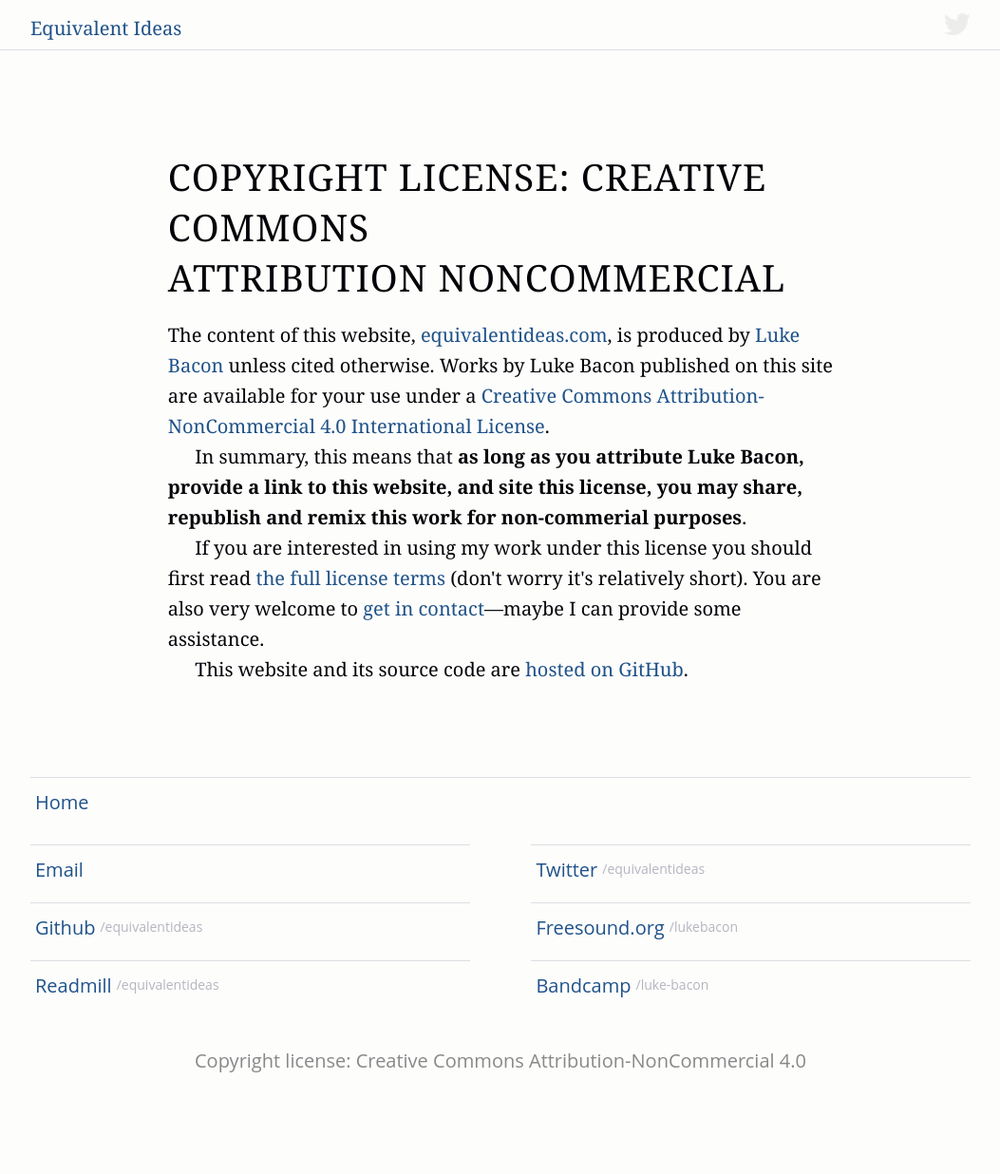
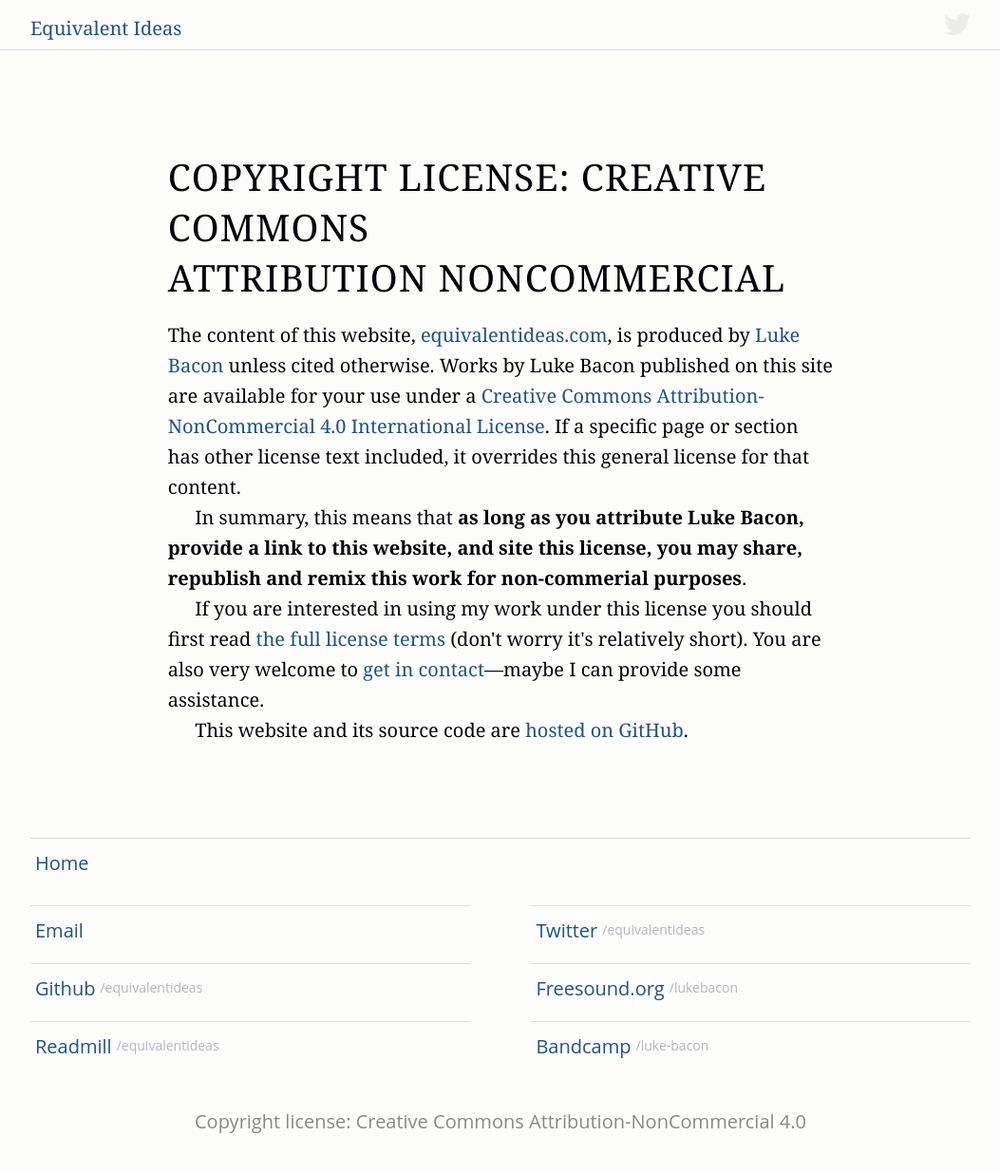
Before and after one commit to equivalentideas/home, a Jekyll site: the page built from copyright.html, in a window 1280 px wide. Shown: the whole page at 95% size, without its empty margins (113-1166 px from the left). Built offline with Jekyll 4.4.1, drawn with Linux system fonts in a browser that asks for light colours; nearby versions of some CDN libraries; Markdown is read by kramdown in place of the engine named in the settings; before the commit the page ends 1172 px from its top, so only the background shows below that.

Commit message:
make copyright more specific

```diff
--- a/copyright.html
+++ b/copyright.html
@@ -6,7 +6,7 @@
 permalink: copyright/
 ---
 
-<p>The content of this website, <a href="http://equivalentideas.com" title="The online home of Luke Bacon.">equivalentideas.com</a>, is produced by <a xmlns:cc="http://creativecommons.org/ns#" href="{{ site.url }}" property="cc:attributionName" rel="cc:attributionURL">Luke Bacon</a> unless cited otherwise. Works by Luke Bacon published on this site are available for your use under a <a rel="license" href="http://creativecommons.org/licenses/by-nc/4.0/">Creative Commons Attribution-NonCommercial 4.0 International License</a>.</p>
+<p>The content of this website, <a href="http://equivalentideas.com" title="The online home of Luke Bacon.">equivalentideas.com</a>, is produced by <a xmlns:cc="http://creativecommons.org/ns#" href="{{ site.url }}" property="cc:attributionName" rel="cc:attributionURL">Luke Bacon</a> unless cited otherwise. Works by Luke Bacon published on this site are available for your use under a <a rel="license" href="http://creativecommons.org/licenses/by-nc/4.0/">Creative Commons Attribution-NonCommercial 4.0 International License</a>. If a specific page or section has other license text included, it overrides this general license for that content.</p>
 
 <p>In summary, this means that <strong>as long as you attribute Luke Bacon, provide a link to this website, and site this license, you may share, republish and remix this work for non-commerial purposes</strong>.</p>
 
```
